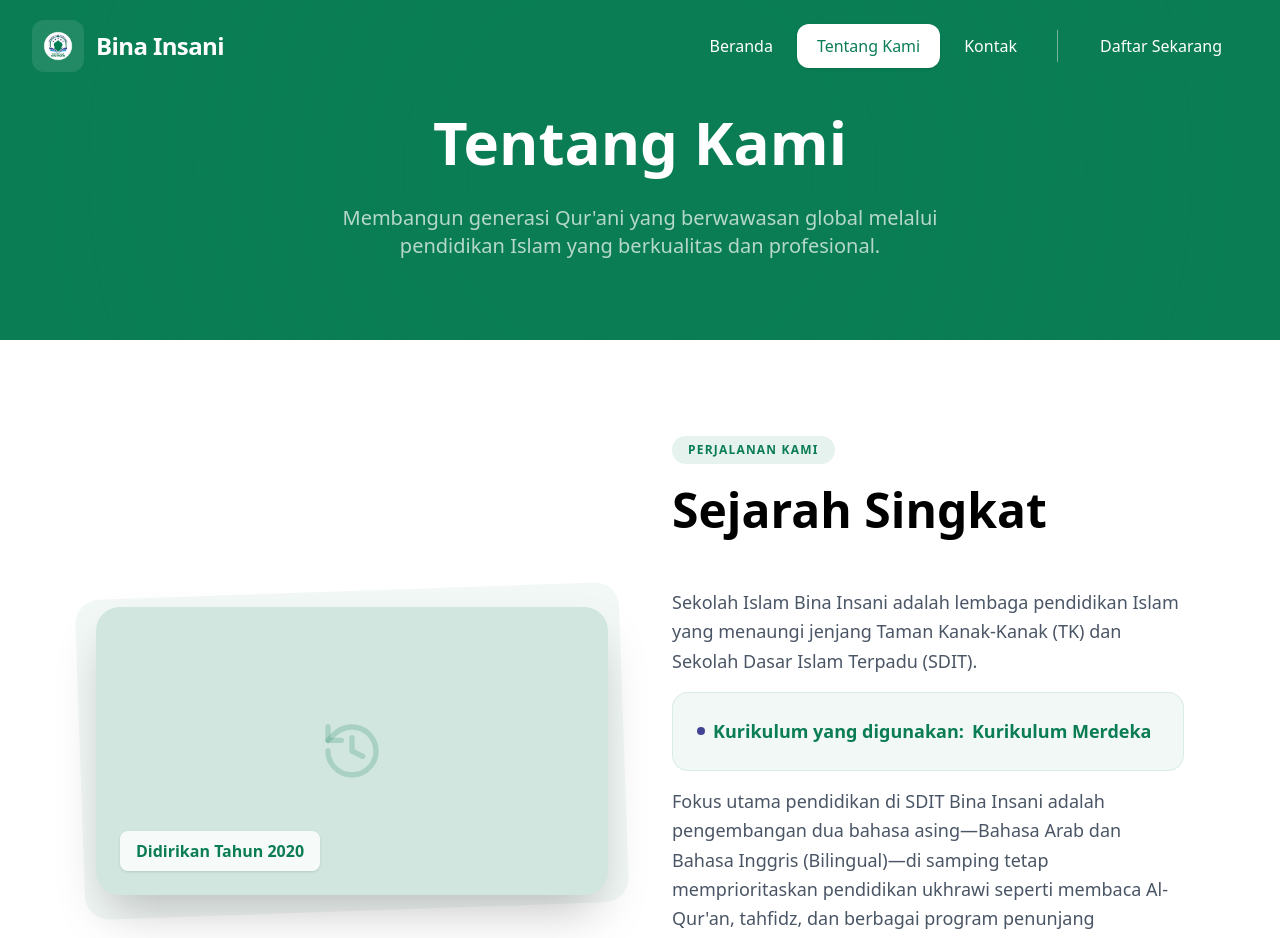
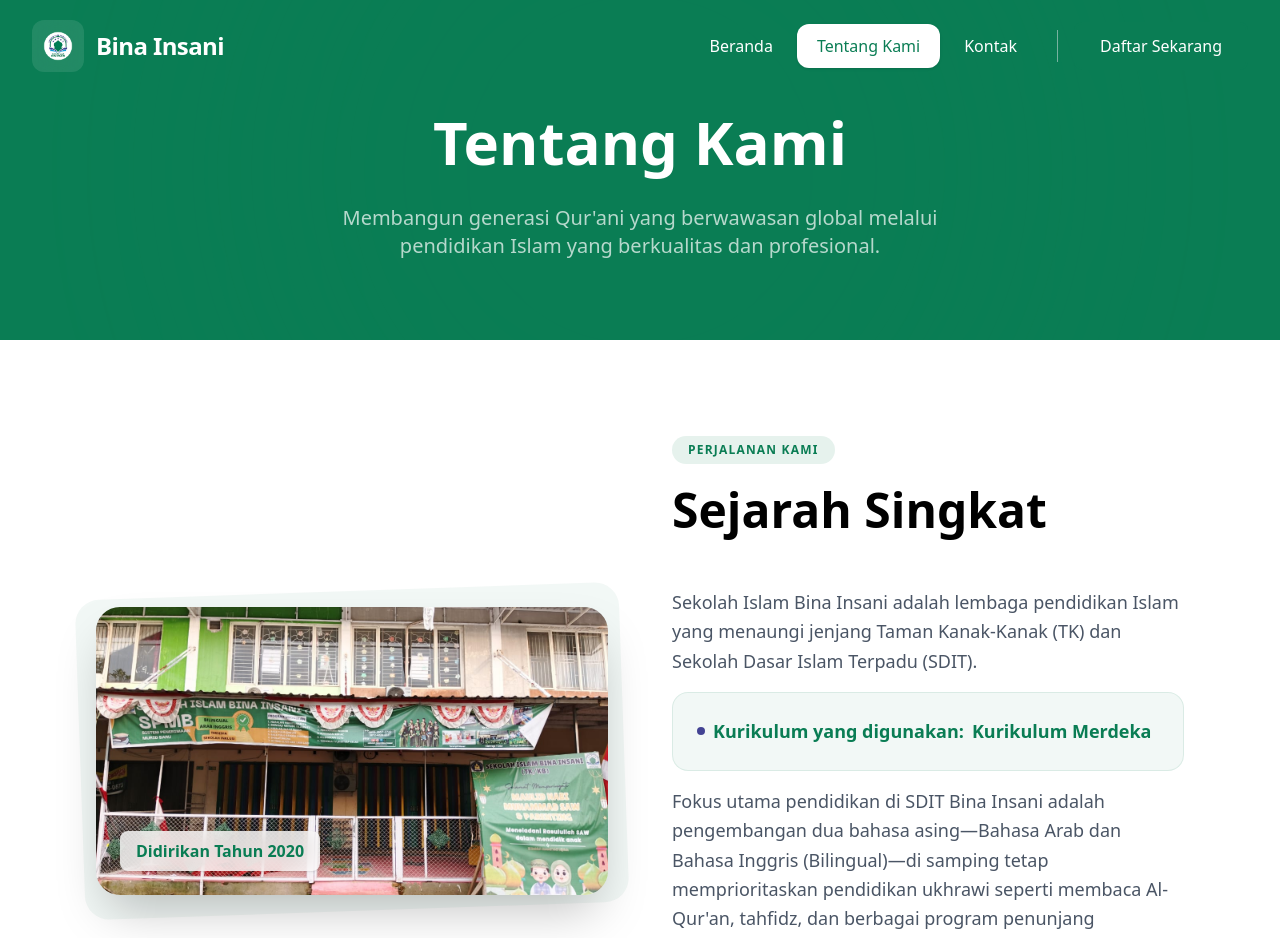
Before and after one commit to projectdanz/bina-insani-gowa, a React (Vite) app: page /about in a window 1280 px wide. Shown: the top 938 px of the page. Built offline with nearby package versions, Linux system fonts and the light colour scheme.

Commit message:
feat: display school front image on the About page.

```diff
--- a/src/Page/About/About.jsx
+++ b/src/Page/About/About.jsx
@@ -2,6 +2,7 @@ import React from "react";
 import { motion } from "framer-motion";
 import { History, Target, Eye, TrendingUp, CheckCircle2 } from "lucide-react";
 import SectionHeader from "../../Components/SectionHeader";
+import schoolFront from "../../assets/image/gambar_tampak_depan.jpeg";
 
 const About = () => {
   const improvements = [
@@ -78,11 +79,15 @@ const About = () => {
             >
               <div className="relative">
                 <div className="absolute -inset-4 bg-primary/5 rounded-3xl -rotate-2"></div>
-                <div className="relative rounded-3xl overflow-hidden shadow-2xl bg-primary/5 aspect-video flex items-center justify-center">
-                  {/* <img src={hero_location} alt="" /> */}
-                  <div className="absolute inset-0 bg-primary/10 flex items-center justify-center">
-                    <History size={64} className="text-primary/20" />
-                  </div>
+                <div className="relative rounded-3xl overflow-hidden shadow-2xl bg-primary/5 aspect-video">
+                  <img
+                    src={schoolFront}
+                    alt="Tampak Depan Bina Insani Gowa"
+                    className="w-full h-full object-cover"
+                  />
+                  {/* <div className="absolute inset-0 bg-primary/10 flex items-center justify-center opacity-0 hover:opacity-100 transition-opacity duration-300">
+                    <History size={64} className="text-white/40" />
+                  </div> */}
                   <p className="absolute bottom-6 left-6 text-primary font-bold bg-white/80 backdrop-blur-md px-4 py-2 rounded-lg shadow-sm">
                     Didirikan Tahun 2020
                   </p>
```
Also changed, not shown: src/assets/image/gambar_tampak_depan.jpeg (added).
